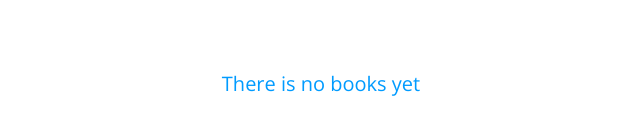
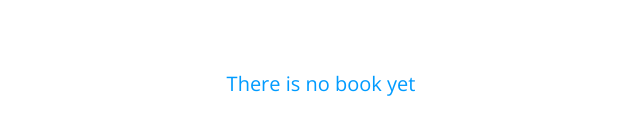
Before and after one commit to mathiasur/Library, a plain HTML site: page index.html in a window 1280 px wide. Shown: the part 330-464 px from the top of the page, 319-959 px from the left. Drawn offline with nearby package versions, Linux system fonts and the light colour scheme.

Commit message:
Fix typo

```diff
--- a/index.html
+++ b/index.html
@@ -16,7 +16,7 @@
       <div id="add">Add Book</div>
     </header>
 
-    <span id="empty-message">There is no books yet</span>
+    <span id="empty-message">There is no book yet</span>
 
     <section></section>
 
```
